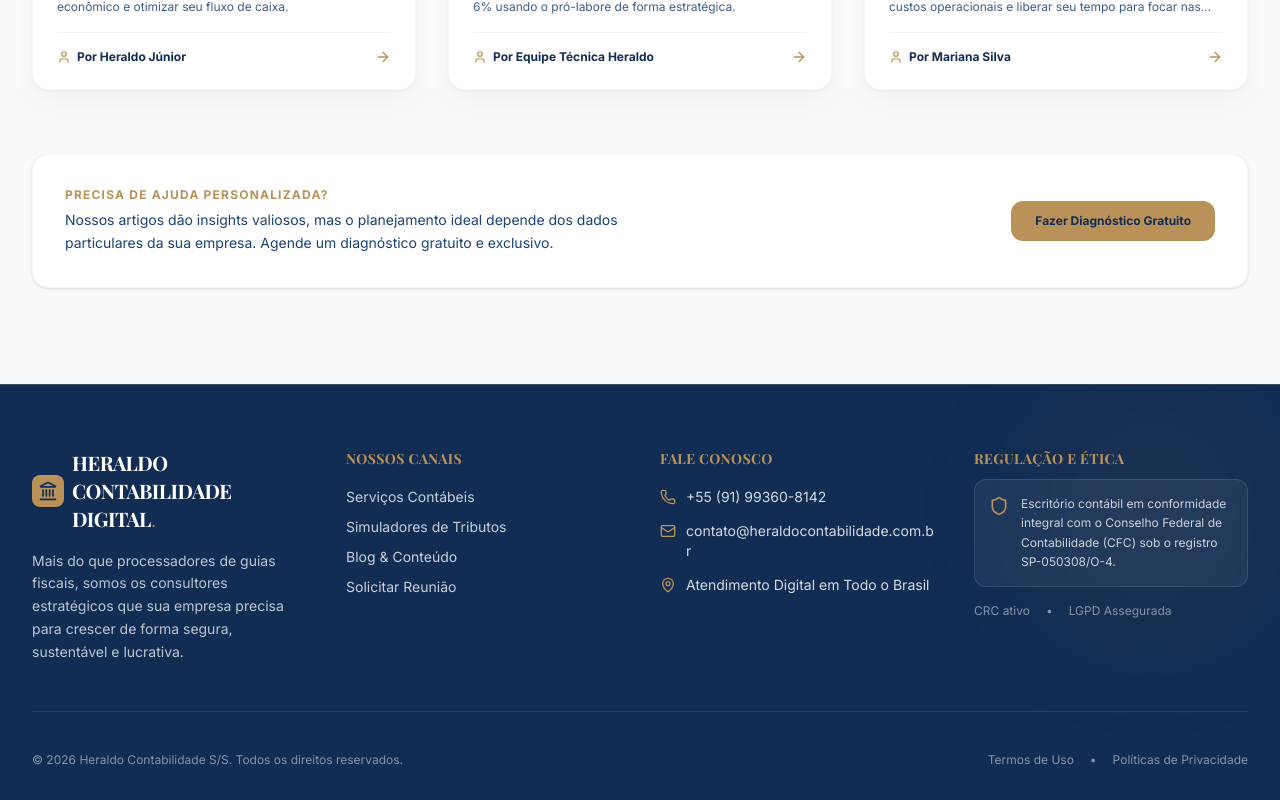
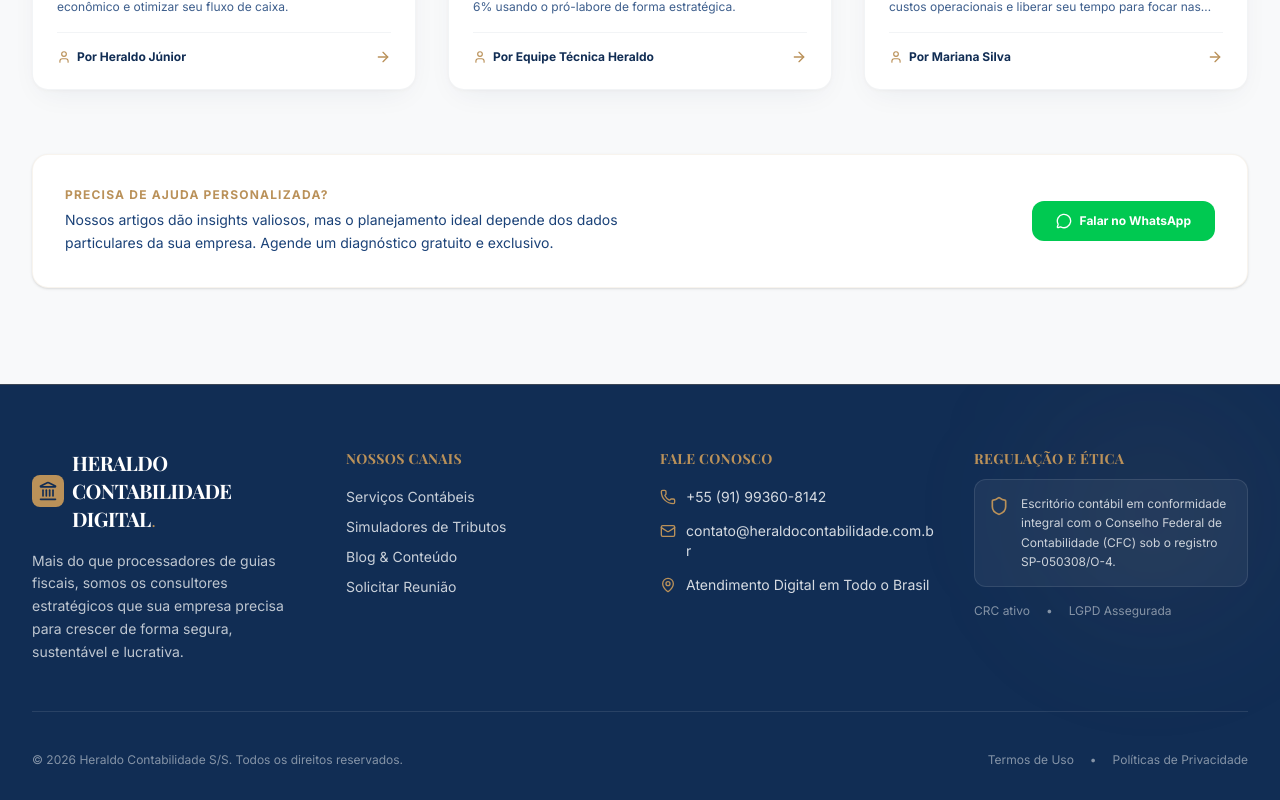
Before and after one commit to heraldo-contador/SITE-CONTABILIDADE, a React (Vite) app: page /blog in a window 1280 px wide. Shown: the part 839-1639 px from the top of the page. Built offline with nearby package versions, Linux system fonts and the light colour scheme; a web font is replaced by a local one.

Commit message:
feat: update blog CTA to WhatsApp
Redirect the diagnosis CTA to WhatsApp for direct customer interaction and update the button style.

```diff
--- a/src/components/Blog.tsx
+++ b/src/components/Blog.tsx
@@ -1,6 +1,6 @@
 import React, { useState, useEffect } from 'react';
 import { motion, AnimatePresence } from 'motion/react';
-import { Search, PenTool, BookOpen, User, Calendar, Clock, ArrowRight, Filter, Sparkles, Plus, Trash2, Upload, Image, Link, Bold, Italic, List, ListOrdered, Quote, Code, Minus, Type } from 'lucide-react';
+import { Search, PenTool, BookOpen, User, Calendar, Clock, ArrowRight, Filter, Sparkles, Plus, Trash2, Upload, Image, Link, Bold, Italic, List, ListOrdered, Quote, Code, Minus, Type, MessageCircle } from 'lucide-react';
 import { BlogPost } from '../types';
 
 // Preset images for blog posts
@@ -764,10 +764,13 @@ export default function Blog({ isAdmin = false }: BlogProps = {}) {
           </div>
           <a
             id="blog-footer-cta"
-            href="#contato"
-            className="bg-accent hover:bg-accent-dark text-primary font-bold py-3 px-6 rounded-xl transition-all text-xs hover:shadow-md cursor-pointer whitespace-nowrap"
+            href="https://api.whatsapp.com/send/?phone=5591993608142&text=Ol%C3%A1%2C%20gostaria%20de%20fazer%20um%20diagn%C3%B3stico%20gratuito%20da%20minha%20empresa.&type=phone_number&app_absent=0"
+            target="_blank"
+            rel="noopener noreferrer"
+            className="bg-green-500 hover:bg-green-600 text-white font-bold py-3 px-6 rounded-xl transition-all text-xs hover:shadow-md cursor-pointer whitespace-nowrap flex items-center justify-center gap-2"
           >
-            Fazer Diagnóstico Gratuito
+            <MessageCircle className="w-4 h-4" />
+            Falar no WhatsApp
           </a>
         </div>
 
```
